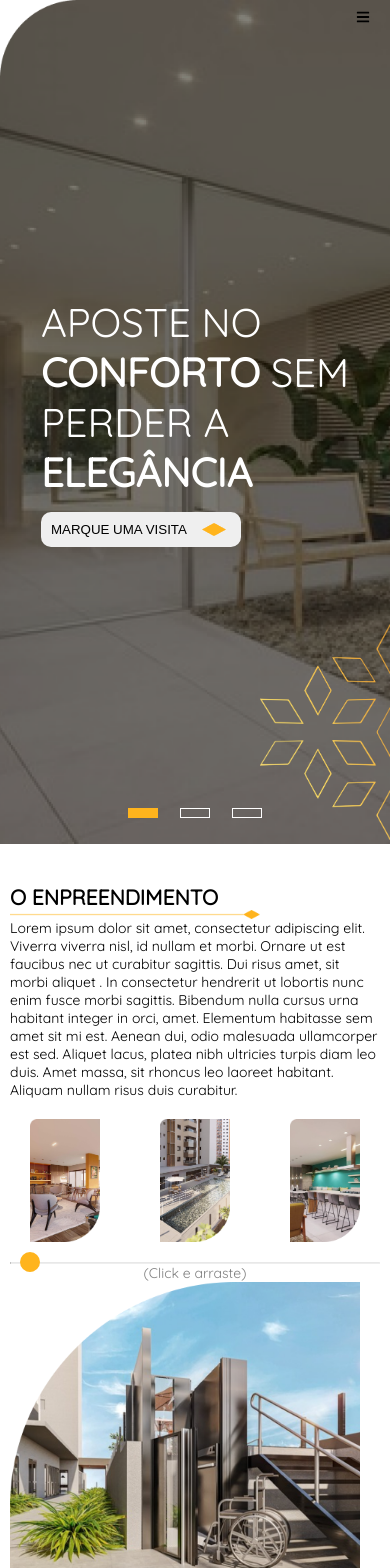
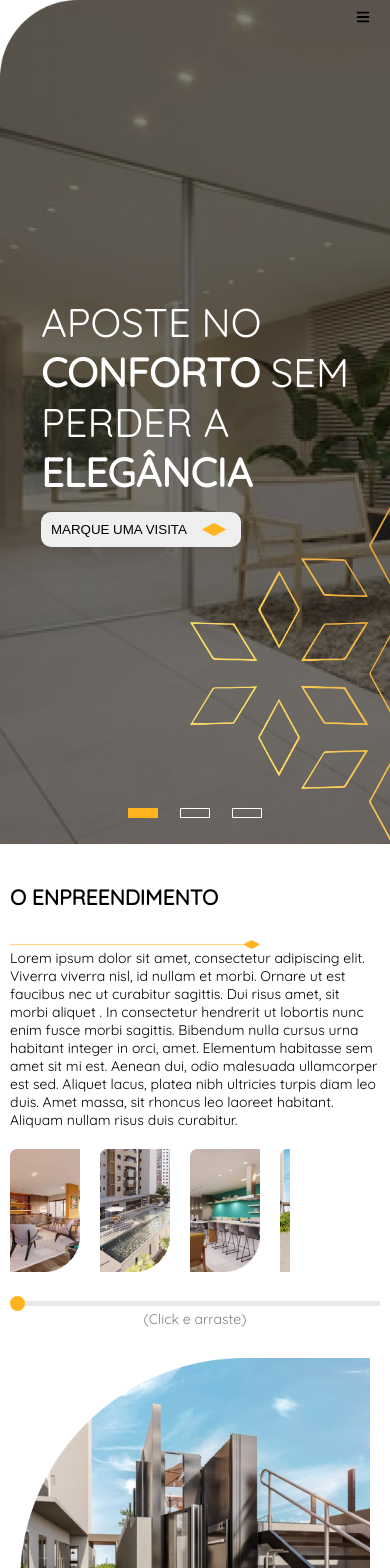
Before and after one commit to Myst1-Dev1/teste-vaga-frontend-est-gio-internit, a React (Vite) app: page / in a window 390 px wide. Shown: the top 1568 px of the page. Built offline with nearby package versions, Linux system fonts and the light colour scheme.

Commit message:
scroll has been added to enterprise

```diff
--- a/src/components/Banner/styles.scss
+++ b/src/components/Banner/styles.scss
@@ -120,7 +120,7 @@
 
             .container {
                 .imgContainer{
-                    width: 130px;
+                    width: 200px;
                 }
             }
         }
--- a/src/components/Contact/styles.scss
+++ b/src/components/Contact/styles.scss
@@ -71,6 +71,7 @@
 
                     input[type="checkbox"]{
                         -webkit-appearance: none;
+                        appearance: none;
                         background-color: #fff;
                         width: 24px;
                         height: 18px;
--- a/src/components/Enterprise/index.tsx
+++ b/src/components/Enterprise/index.tsx
@@ -1,6 +1,6 @@
 import './styles.scss';
 
-import { useState } from 'react';
+import { MouseEvent, useRef, useState } from 'react';
 
 import arrow1 from '../../assets/images/arrow1.png';
 import enterpriseImage1 from '../../assets/images/enterpriseImage1.png';
@@ -14,6 +14,34 @@ import yellowFrame from '../../assets/images/yellowFrame.png';
 
 export function Enterprise() {
     const [enterPriseImage, setEnterPriseImage] = useState(enterpriseImage1);
+    const [scrollValue, setScrollValue] = useState(0);
+
+    const [isDragging, setIsDragging] = useState(false);
+    const [startX, setStartX] = useState(0);
+
+    const containerRef:null | any = useRef(null);
+
+    function handleMouseDown(e:MouseEvent) {
+        setIsDragging(true);
+        setStartX(e.clientX);
+    }
+
+    function handleMouseUp() {
+        setIsDragging(false);
+    }
+
+    function handleMouseMove(e:MouseEvent) {
+        if(isDragging) {
+            const deltaX = e.clientX - startX;
+            containerRef.current.scrollLeft -= deltaX * 10;
+            setStartX(e.clientX);
+        }
+    }
+
+    function handleInputChange (e:any) {
+        const value = parseInt(e.target.value, 10);
+        setScrollValue(value);
+    };
 
     return (
         <div className='enterprise' id='enterprise'>
@@ -28,15 +56,26 @@ export function Enterprise() {
                     odio malesuada ullamcorper est sed. Aliquet lacus, platea nibh ultricies turpis diam leo
                     duis. Amet massa, sit rhoncus leo laoreet habitant. Aliquam nullam risus duis curabitur.
                 </p>
-                <div className='imgContainer'>
-                    <img onClick={() => setEnterPriseImage(enterPriseImage === enterpriseImage2 ? enterpriseImage1 : enterpriseImage2)} src={enterPriseImage === enterpriseImage2 ? enterpriseImage6 : enterpriseImage3} alt="segunda imagem do emprendedor" />
-                    <img src={enterpriseImage4} alt="terceira imagem do emprendedor" />
-                    <img src={enterpriseImage5} alt="quinta imagem do emprendedor" />
+                <div
+                    ref={containerRef}
+                    onMouseDown={handleMouseDown}
+                    onMouseUp={handleMouseUp}
+                    onMouseMove={handleMouseMove}
+                    className='imgContainer'
+                >
+                    <img style={{ transform: `translateX(-${scrollValue}%)` }} onClick={() => setEnterPriseImage(enterPriseImage === enterpriseImage2 ? enterpriseImage1 : enterpriseImage2)} src={enterPriseImage === enterpriseImage2 ? enterpriseImage6 : enterpriseImage3} alt="segunda imagem do emprendedor" />
+                    <img style={{ transform: `translateX(-${scrollValue}%)` }} src={enterpriseImage4} alt="terceira imagem do emprendedor" />
+                    <img style={{ transform: `translateX(-${scrollValue}%)` }} src={enterpriseImage5} alt="quinta imagem do emprendedor" />
+                    <img style={{ transform: `translateX(-${scrollValue}%)` }} src={enterpriseImage6} alt="quinta imagem do emprendedor" />
+                    <img style={{ transform: `translateX(-${scrollValue}%)` }} src={enterpriseImage4} alt="terceira imagem do emprendedor" />
+                    <img style={{ transform: `translateX(-${scrollValue}%)` }} src={enterpriseImage5} alt="quinta imagem do emprendedor" />
                 </div>
                 <div className='dragDiv'>
-                    <div className='lineBox'>
-                        <div className='yellowBall'></div>
-                        <hr />
+                    <div className='rangeBox'>
+                       <input min="0"
+                            max="350"
+                            value={scrollValue}
+                            onChange={handleInputChange} type="range" />
                     </div>
                     <span>(Click e arraste)</span>
                 </div>
--- a/src/components/Enterprise/styles.scss
+++ b/src/components/Enterprise/styles.scss
@@ -23,6 +23,8 @@
         display: flex;
         gap: 20px;
         margin-top: 20px;
+        overflow: hidden;
+        width: 420px;
 
         img {
             width: 120px;
@@ -35,21 +37,27 @@
         margin-top: 20px;
         text-align: center;
 
-        .lineBox {
-            position: relative;
-
-            hr {
-                border-top:1px solid #E8E8E8;
+        .rangeBox {
+            input[type="range"] {
+                cursor: pointer;
+                -webkit-appearance: none;
+                appearance: none;
+                width: 100%;
+                height: 5px;
+                background: #E8E8E8;
+                outline: none;
+                -webkit-transition: .2s;
+                transition: opacity .2s;
             }
 
-            .yellowBall {
-                position: absolute;
-                top: -10px;
-                left: 10px;
-                width: 20px;
-                height: 20px;
+            input[type="range"]::-webkit-slider-thumb {
+                -webkit-appearance: none;
+                appearance: none;
+                width: 15px;
+                height: 15px;
                 border-radius: 50%;
-                background-color: #FFB41D;
+                background: #FFB41D;
+                cursor: pointer;
             }
         }
 
@@ -86,10 +94,11 @@
 
 @media(max-width:991px) {
     .enterprise {
+        padding: 0 10px;
         min-height: 50vh;
         margin: auto;
-        padding: 0 10px;
         margin-top: 20px;
+        justify-content: center;
 
         .arrowSubtitle {
             width: 250px;
@@ -97,10 +106,13 @@
 
         img {
             width: 350px;
+            margin-top: 30px;
         }
 
         .enterpriseSubtitles {
             .imgContainer {
+                width: 280px;
+
                 img {
                     width: 70px;
                     margin: auto;
--- a/src/components/Localization/styles.scss
+++ b/src/components/Localization/styles.scss
@@ -123,9 +123,11 @@
         padding: 10px;
         flex-wrap: wrap;
         margin-top: 20px;
+        justify-content: center;
 
         .map {
             img {
+                margin-top: 30px;
                 object-fit: cover;
             }
         }
--- a/src/components/Plaints/styles.scss
+++ b/src/components/Plaints/styles.scss
@@ -103,9 +103,9 @@
 
 @media(max-width:991px) {
     .plaints {
+        justify-content: center;
         min-height: unset;
         margin-top: 20px;
-        padding: 0 10px;
 
         .imgContainer {
             .zoomButtons {
@@ -146,7 +146,7 @@
             bottom: -500px;
 
             img {
-                width: 200px;
+                width: 150px;
             }
         }
     }
```
